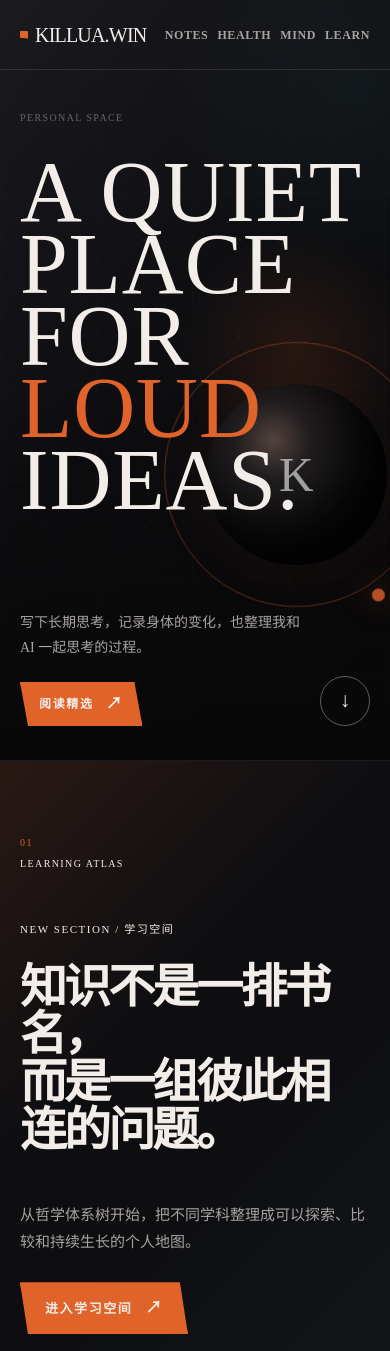
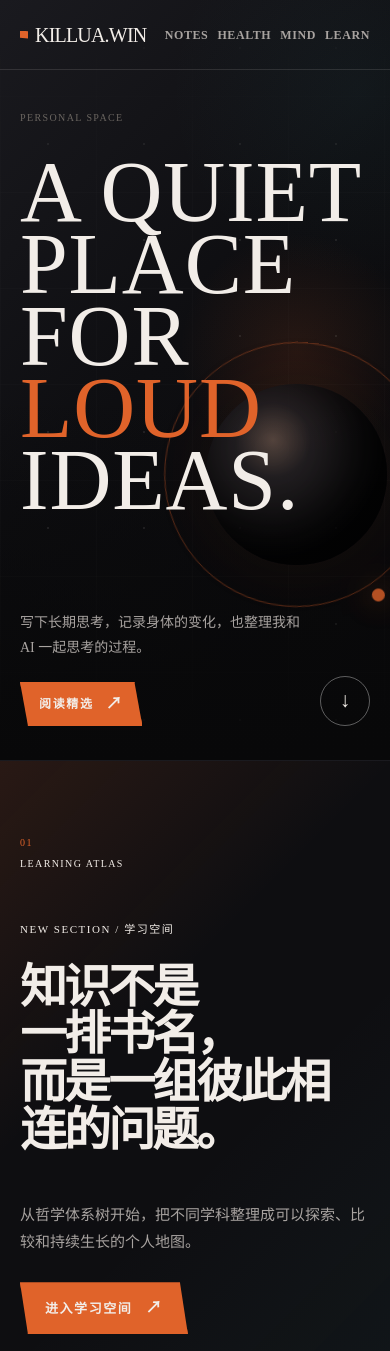
Before and after one commit to Killua910211/killua-win, a Next.js app: page / in a window 390 px wide. Shown: the top 1351 px of the page. Built offline with nearby package versions, Linux system fonts and the light colour scheme; no server answers.

Commit message:
Refine editorial layout and typography

```diff
--- a/app/globals.css
+++ b/app/globals.css
@@ -3582,3 +3582,195 @@ summary.health-recovery-heading:focus-visible::after { color: var(--ink); }
   border-left-color: var(--black-4);
   color: var(--warm-gray);
 }
+
+/* ── Editorial type and structure review ─────────────────────
+   Keep short Chinese phrases intact, then balance display lines as phrases
+   instead of breaking at arbitrary characters. */
+.notes-preface-copy h2,
+.note-main h2,
+.health-section-body > h2,
+.health-life-heading h2,
+.health-smoking-heading h2,
+.health-recovery-heading h3,
+.health-note-grid h3,
+.mind-overview h2,
+.mind-core-grid h3,
+.mind-workspace-heading h2,
+.mind-detail h3,
+.mind-review h2,
+.mind-review-card strong,
+.mind-closing-note p,
+.knowledge-index-heading h2,
+.knowledge-card strong,
+.knowledge-detail h3,
+.knowledge-method h2,
+.home-learning-body h2,
+.learning-section-body > h2,
+.learning-question-group h3,
+.learning-question-title,
+.learning-tradition h3,
+.learning-method-body h2,
+.philosophy-hero h1,
+.philosophy-section-heading,
+.philosophy-position-name,
+.philosophy-children-title {
+  word-break: normal;
+  word-break: auto-phrase;
+  text-wrap: balance;
+}
+
+.notes-preface-copy p,
+.note-main p,
+.health-section-lede,
+.health-note-grid p,
+.mind-core-grid p,
+.mind-detail p,
+.mind-review-intro,
+.knowledge-card p,
+.knowledge-idea,
+.learning-section-lede,
+.learning-question-group-summary,
+.learning-tradition > p,
+.philosophy-summary,
+.philosophy-question,
+.philosophy-paragraph {
+  text-wrap: pretty;
+}
+
+.type-keep { white-space: nowrap; }
+
+/* Personal timeline: one typographic hierarchy shared by all milestones. */
+.health-memorial-stack {
+  margin-top: 40px;
+  padding-left: 0;
+}
+.health-memorial-stack::before,
+.health-memorial-stack .health-life-card::before,
+.health-memorial-stack .health-life-card::after,
+.health-memorial-stack .health-smoking-card::before,
+.health-memorial-stack .health-smoking-card::after,
+.health-memorial-stack > .health-recovery::before,
+.health-memorial-stack > .health-recovery::after {
+  display: none;
+}
+.health-memorial-stack .health-life-card,
+.health-memorial-stack .health-smoking-card {
+  grid-template-columns: minmax(210px, 0.55fr) minmax(0, 1.45fr);
+  gap: clamp(36px, 5vw, 76px);
+  padding: 42px 0;
+}
+.health-milestone-label {
+  display: flex;
+  align-items: center;
+  gap: 10px;
+  color: var(--rock-gray);
+  font-family: var(--font-mono), monospace;
+  font-size: 9px;
+  letter-spacing: 0.13em;
+  line-height: 1;
+  text-transform: uppercase;
+}
+.health-milestone-label b {
+  color: var(--ember);
+  font-size: 11px;
+  font-weight: 500;
+  letter-spacing: 0.06em;
+}
+.health-milestone-label b::after {
+  margin-left: 10px;
+  color: var(--black-4);
+  content: '/';
+}
+.health-memorial-stack .health-life-heading h2,
+.health-memorial-stack .health-smoking-heading h2 {
+  margin-top: 17px;
+  font-size: clamp(27px, 2.25vw, 34px);
+  line-height: 1.08;
+}
+.health-memorial-stack .health-life-readout strong {
+  font-size: clamp(26px, 2.35vw, 35px);
+  line-height: 1;
+}
+.health-memorial-stack .health-life-percent {
+  font-size: clamp(21px, 1.9vw, 28px);
+}
+.health-memorial-stack .health-smoking-streak-value {
+  font-size: clamp(25px, 2.25vw, 34px) !important;
+}
+.health-memorial-stack > .health-recovery {
+  padding: 38px 0;
+}
+.health-memorial-stack > .health-recovery .health-recovery-heading > div > .health-milestone-label {
+  display: flex;
+}
+.health-memorial-stack > .health-recovery .health-recovery-heading h3 {
+  margin-top: 17px;
+  font-size: clamp(27px, 2.25vw, 34px);
+  line-height: 1.08;
+}
+
+/* Give long display copy enough measure before asking it to wrap. */
+.mind-overview h2 { max-width: 1040px; }
+.mind-core-grid h3 { max-width: 490px; }
+.mind-workspace-heading h2 { max-width: 790px; }
+.mind-detail h3 { max-width: 820px; }
+.knowledge-detail h3 { max-width: 590px; }
+
+@media (max-width: 760px) {
+  .mind-hero h1 {
+    max-width: 100%;
+    font-size: clamp(34px, 9.7vw, 44px);
+    letter-spacing: -0.01em;
+    line-height: 0.9;
+  }
+
+  .orb span { display: none; }
+
+  .health-memorial-stack .health-life-card,
+  .health-memorial-stack .health-smoking-card {
+    padding: 30px 0;
+  }
+  .health-memorial-stack .health-life-heading h2,
+  .health-memorial-stack .health-smoking-heading h2,
+  .health-memorial-stack > .health-recovery .health-recovery-heading h3 {
+    margin-top: 14px;
+    font-size: clamp(26px, 8vw, 31px);
+  }
+  .health-memorial-stack .health-life-progress,
+  .health-memorial-stack .health-smoking-grid { margin-top: 30px; }
+  .health-memorial-stack .health-life-readout strong {
+    font-size: clamp(24px, 7.2vw, 30px);
+  }
+  .health-memorial-stack .health-life-percent {
+    justify-content: flex-start;
+    font-size: 23px;
+  }
+  .health-memorial-stack > .health-recovery { padding: 30px 0; }
+  .health-memorial-stack > .health-recovery .health-recovery-heading {
+    display: grid;
+    grid-template-columns: minmax(0, 1fr) auto;
+    gap: 14px 18px;
+  }
+  .health-memorial-stack > .health-recovery .health-recovery-heading > div {
+    grid-column: 1 / -1;
+  }
+  .health-memorial-stack > .health-recovery .health-recovery-summary-meta {
+    grid-column: 1;
+    grid-row: 2;
+    margin-left: 0;
+  }
+  .health-memorial-stack > .health-recovery .health-recovery-heading::after {
+    grid-column: 2;
+    grid-row: 2;
+    margin-left: 0;
+  }
+
+  .health-section-body > h2 {
+    font-size: clamp(38px, 10.8vw, 46px);
+  }
+}
+
+@media (max-width: 520px) {
+  .knowledge-card-grid { grid-template-columns: 1fr; }
+  .knowledge-card { min-height: 168px; }
+}
--- a/app/health/smoking-recovery.tsx
+++ b/app/health/smoking-recovery.tsx
@@ -46,7 +46,10 @@ export function SmokingRecoveryTimeline() {
     <details className="health-recovery" aria-labelledby="health-recovery-heading">
       <summary className="health-recovery-heading">
         <div>
-          <span lang="en">03 / Smoking recovery</span>
+          <span className="health-milestone-label" aria-hidden="true">
+            <b>03</b>
+            <span>Recovery</span>
+          </span>
           <h3 id="health-recovery-heading">戒烟后的身体变化</h3>
         </div>
         <span className="health-recovery-summary-meta">20 项变化</span>
```
Also changed, not shown: app/health/page.tsx (+8 -0 lines), app/knowledge/knowledge-library.tsx (+9 -3 lines), app/mind/mind-explorer.tsx (+15 -2 lines).
